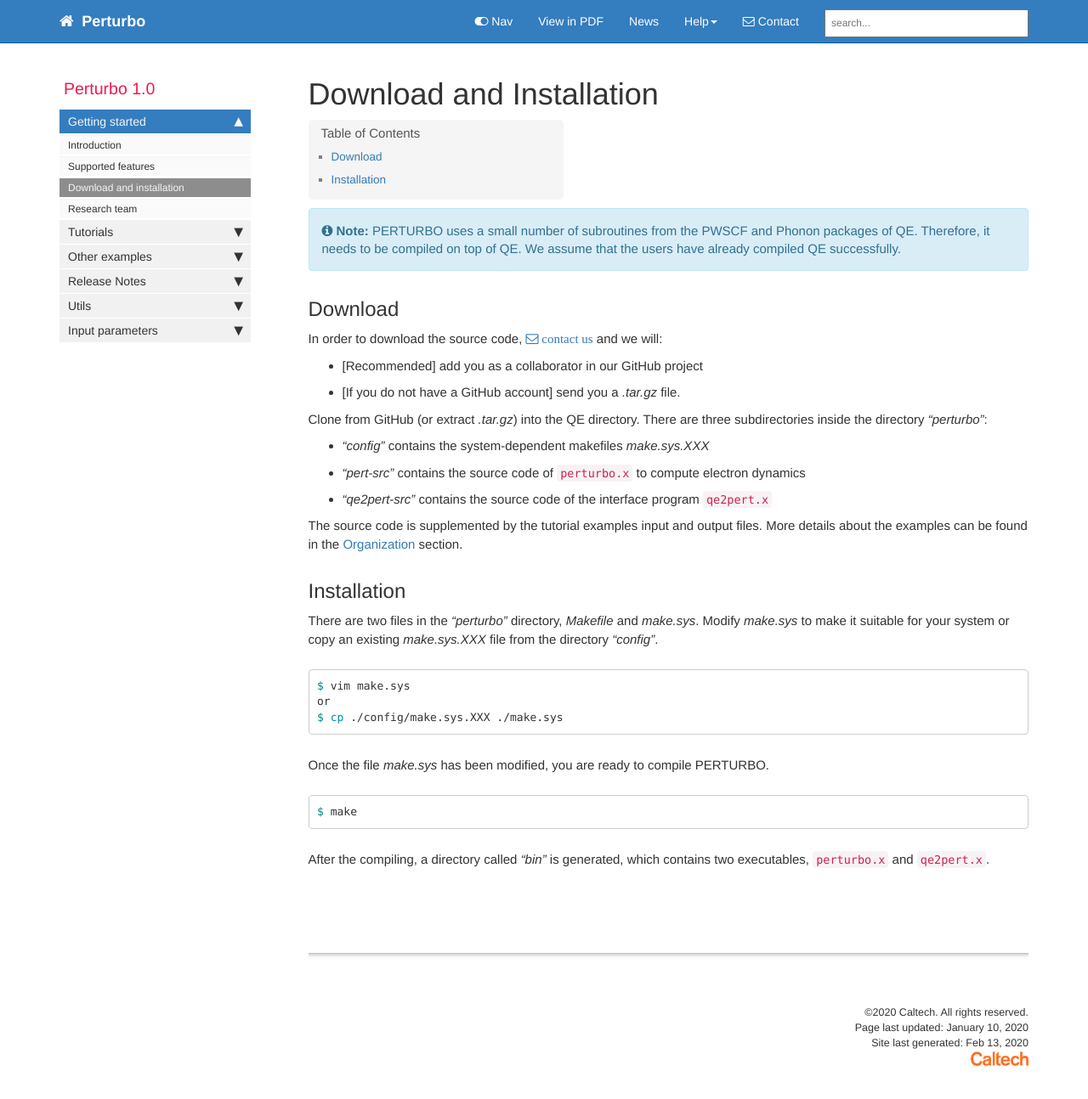
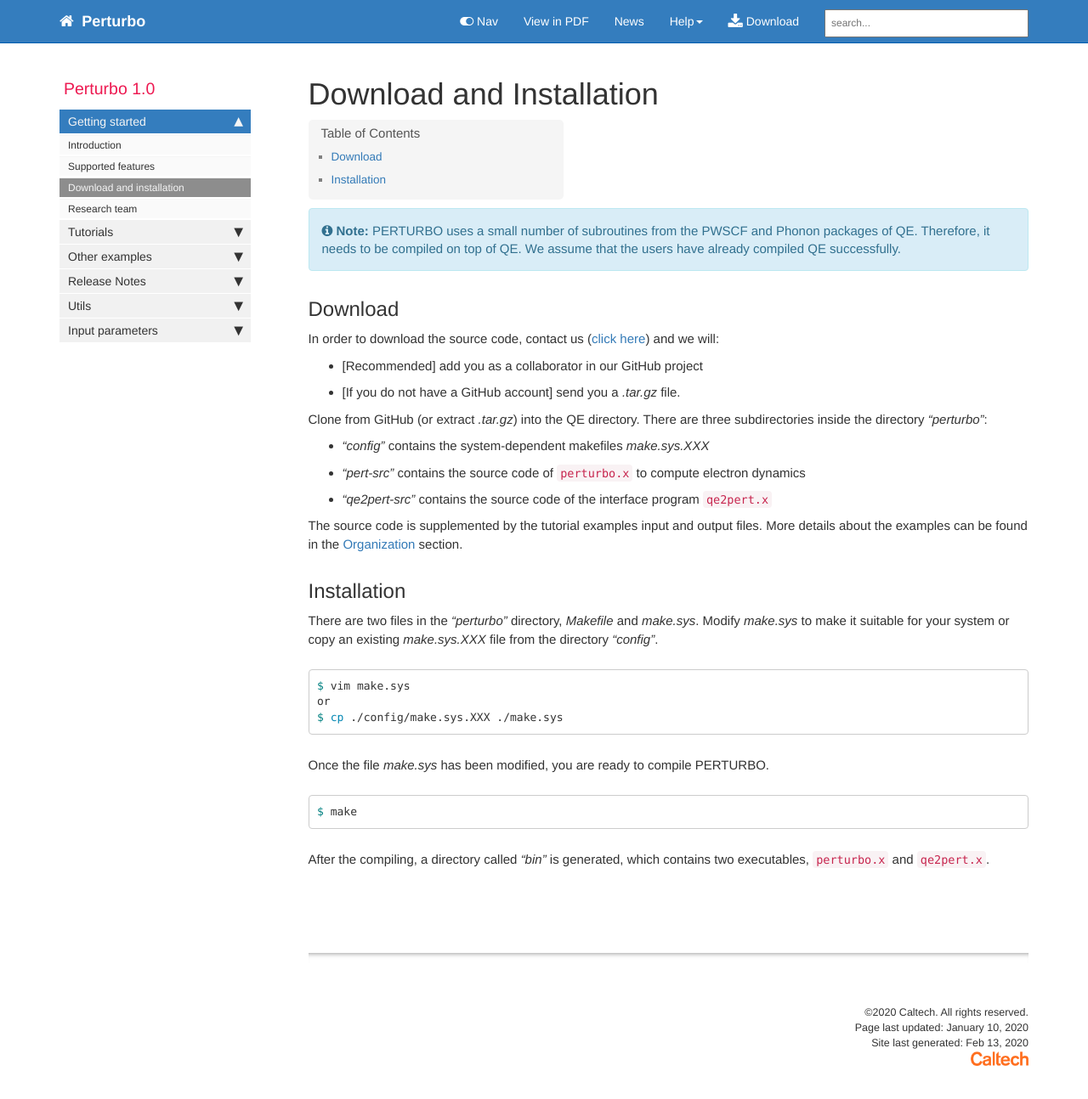
Before and after one commit to zhengMDcode/perturbo-code.github.io, a Jekyll site: the page built from pages/mydoc/mydoc_installation.md, in a window 1280 px wide and 1316 px high. Shown: the top 1294 px of the window at 85% size. Built offline with Jekyll 4.4.1, drawn with Linux system fonts in a browser that asks for light colours; comment, search, counter and statistics services are not loaded.

Commit message:
Update of Download text

```diff
--- a/_config.yml
+++ b/_config.yml
@@ -43,10 +43,12 @@ feedback_email: perturbo@caltech.edu
 
 feedback_body: "Thank you for your interest in the PERTURBO code. %0D%0A%0D%0A In order to get access to the code, please provide us the following information: %0D%0A Name: %0D%0A Organization: %0D%0A Country: %0D%0A I am going to use PERTURBO for: %0D%0A%0D%0A If you have a GitHub account, please provide us your GitHub username so we can add you as a collaborator to our GitHub project (recommended option): %0D%0A GitHub username: %0D%0A%0D%0A Otherwise, we will send you a .tar.gz file of the source code."
 
+download_title: "Contact developers to download the code"
+
 # feedback_disable: true
 # if you uncomment the previous line, the Feedback link gets removed
 
-feedback_text: "Contact"
+feedback_text: "Download"
 # if you uncomment the previous line, it changes the Feedback text
 
 # feedback_link: "http://helpy.io/"
--- a/_includes/feedback.html
+++ b/_includes/feedback.html
@@ -6,8 +6,8 @@
 {% endif %}
 
 {% if site.feedback_link %}
-  <a class="email" title="Submit feedback" href="{{site.feedback_link}}">{{feedback_text}}</a>
+  <a class="email" title={{site.download_title}} href="{{site.feedback_link}}">{{feedback_text}}</a>
 {% else %}
-  <a class="email" title="Submit feedback" href="#" onclick="javascript:window.location='mailto:{{site.feedback_email}}?subject={{site.feedback_subject_line}} &body={{site.feedback_body}}' "><i class="fa fa-envelope-o"></i> {{feedback_text}}</a>
+  <a class="email" title="{{site.download_title}}" href="#" onclick="javascript:window.location='mailto:{{site.feedback_email}}?subject={{site.feedback_subject_line}} &body={{site.feedback_body}}' "><i class="fa fa-download fa-lg"></i> {{feedback_text}}</a>
 {% endif %}
 </li>
--- a/pages/mydoc/mydoc_installation.md
+++ b/pages/mydoc/mydoc_installation.md
@@ -13,8 +13,8 @@ toc: true
 
 ## Download
 
-In order to download the source code,
-<a class="email" title="Submit feedback" href="#" onclick="javascript:window.location='mailto:{{site.feedback_email}}?subject={{site.feedback_subject_line}} &body={{site.feedback_body}}' "><i class="fa fa-envelope-o"> contact us</i>{{feedback_text}}</a> and we will:
+In order to download the source code, contact us
+(<a class="email" title="{{site.download_title}}" href="#" onclick="javascript:window.location='mailto:{{site.feedback_email}}?subject={{site.feedback_subject_line}} &body={{site.feedback_body}}' ">click here{{feedback_text}}</a>) and we will:
 
 - [Recommended] add you as a collaborator in our GitHub project
 - [If you do not have a GitHub account] send you a _.tar.gz_ file.
```
Also changed, not shown: index.md (+1 -1 lines).
